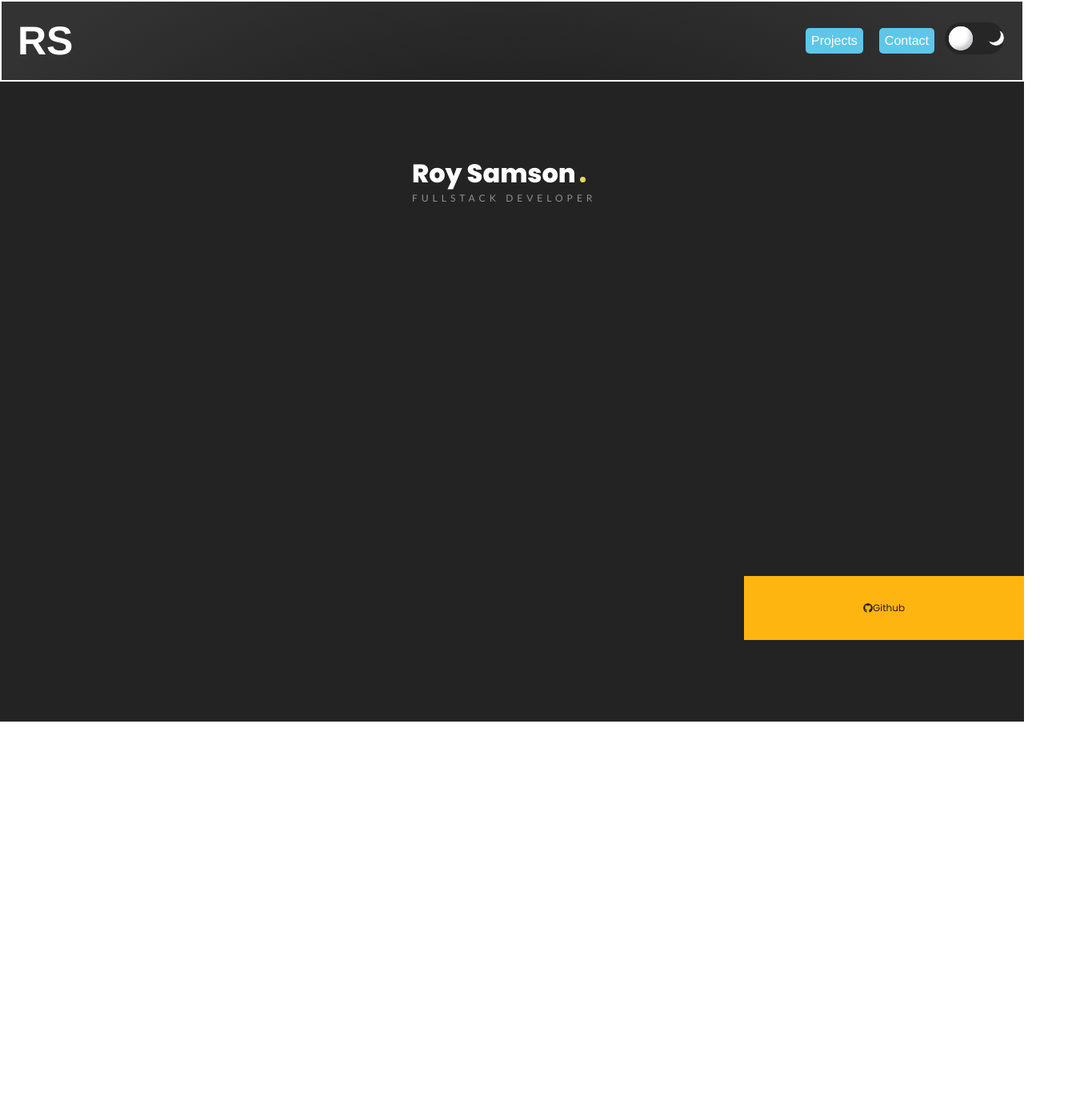
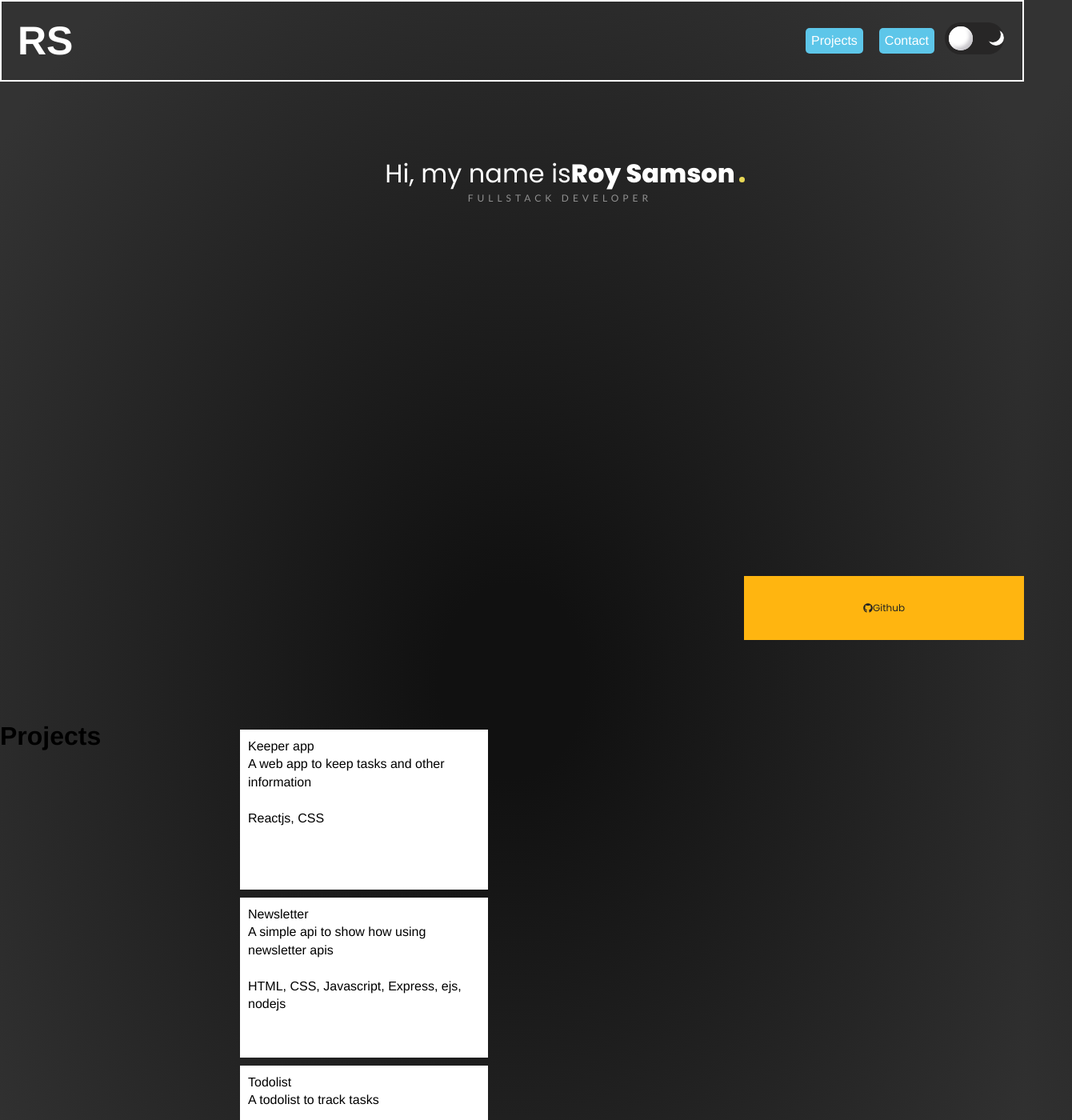
Before and after one commit to RoySamson-stack/final, a React (Create React App) app: page / in a window 1280 px wide. Shown: the top 1400 px of the page at 80% size, 1340 px wide, since content can reach past the window. Before the commit the page ends 902 px from the top, so only its background shows below. Built offline with nearby package versions, Linux system fonts and the light colour scheme.

Commit message:
making the project section

```diff
--- a/src/App.js
+++ b/src/App.js
@@ -1,15 +1,17 @@
 import Header from "./components/header"
 import Contact from "./components/contact"
+import Project from "./components/projectFinal"
 import Main from "./components/main"
 import "./App.scss"
-import { Routes , Route} from "react-router-dom"
+import { Routes, Route } from "react-router-dom"
 
 function App() {
   return (
     <div className="App">
       <Header />
-    <Main />
-    {/* <Contact /> */}
+      <Main />
+      <Project />
+       {/* <Contact />  */}
     </div>
   )
 }
--- a/src/App.scss
+++ b/src/App.scss
@@ -1,6 +1,7 @@
 $primary-color: #ffd700;
 
 @import 'animate.css';
+// @import '~loader.css/src/animations/pacman.scss';
 
 @font-face {
   font-family: "Helvetica Neue",;
@@ -18,6 +19,6 @@ $primary-color: #ffd700;
   src: url("./assets/fonts/CoolveticaRg-Regular.woff2") format("woff2");
 }
 
-input, textarea{
-  font-family: "Helvetica Neue",
-}
+// input, textarea{
+//   font-family: "Helvetica Neue",
+// }
--- a/src/components/main.js
+++ b/src/components/main.js
@@ -1,5 +1,6 @@
 import React from "react"
 import "./main.scss"
+// import Loader from 'react-loaders'
 
 import {FaGithub} from "react-icons/fa"
 
@@ -10,8 +11,10 @@ function Main() {
         <div className="box">
           <div className="title">
             <span className="block"></span>
+            <p className="intro">Hi, my name is </p>
+            <span></span>
             <h1>
-              Roy Samson<span></span>
+               Roy Samson<span></span>
             </h1>
           </div>
 
@@ -34,6 +37,7 @@ function Main() {
           </div>
         </footer>
       </a>
+      {/* <Loader type="pacman" /> */}
     </>
   )
 }
--- a/src/components/main.scss
+++ b/src/components/main.scss
@@ -1,29 +1,22 @@
 @import url('https://fonts.googleapis.com/css?family=Lato:300,400|Poppins:300,400,800&display=swap');
 
-* {
-  margin: 0;
-  padding: 0;
-}
-
-body, html {
-   overflow: hidden;
-}
 
 .container {
-  width: 100%;
+  // // width: 100%;
   height: 100vh;
-  background: #232323;
+  // // background: #232323;
 
-  display: flex;
-  justify-content: center;
+  // display: flex;
+  // justify-content: center;
 
   .box {
-    width: 250px;
+    width: 100%;
     height: 250px;
     position: relative;
     display: flex;
     justify-content: center;
     flex-direction: column;
+    align-items: center;
 
     .title {
       width: 100%;
@@ -31,6 +24,7 @@ body, html {
       display: flex;
       align-items: center;
       height: 50px;
+      justify-content: center;
       font-size: 100px;
 
       .block {
@@ -40,6 +34,19 @@ body, html {
         position: absolute;
         animation: mainBlock 2s cubic-bezier(.74, .06, .4, .92) forwards;
         display: flex;
+      }
+      .intro{
+        font-family: 'Poppins';
+        color: #fff;
+        font-size: 32px;
+        -webkit-animation: mainFadeIn 2s forwards;
+        -o-animation: mainFadeIn 2s forwards;
+        animation: mainFadeIn 2s forwards;
+        animation-delay: 1.6s;
+        opacity: 0;
+        display: flex;
+        align-items: center;
+        justify-content: center;
       }
 
       h1 {
@@ -81,6 +88,7 @@ body, html {
       position: relative;
       display: flex;
       align-items: center;
+      justify-content: center;
       height: 30px;
       margin-top: -10px;
 
@@ -107,6 +115,7 @@ body, html {
       }
     }
   }
+
 }
 
 
--- a/src/components/projectCard.js
+++ b/src/components/projectCard.js
@@ -4,18 +4,22 @@ import link from "./img/exit-top-right.png";
 function ProjectCard(props) {
   return (
       <div className="cards">
+       {/* <div class="overlay"></div> */}
         <div className="card-img">
-        <img src={props.image} className="project-img" alt="projectimage" />
+        {/* <img src={props.image} className="project-img" alt="projectimage" /> */}
         </div>
+        <div className="box">
         <div className="card-details">
-              <p className="project-name">{props.name}</p>
+        <p className="project-name">{props.name}</p>
         <p>{props.description}</p>
         <br/>
         <a href={props.url} className="" target="blank">
-          <img src={link} className="live-link" alt="live"/>
+          {/* <img src={link} className="live-link" alt="live"/> */}
         </a>
         <p className="languages">{props.language}</p>
         </div>
+        </div>
+
 
       </div>
   );
--- a/src/index.css
+++ b/src/index.css
@@ -2,6 +2,7 @@
   box-sizing: border-box;
   padding: 0;
   margin: 0;
+
 }
 
 
@@ -171,3 +172,57 @@ body{
   display: flex;
   font-size: 20px;
 }
+.project{
+  height: 100vh;
+  display: grid;
+  grid-template-columns: repeat(3, 1fr);
+
+  color: black;
+
+}
+
+.cards {
+	display: flex;
+	justify-content: center;
+	align-items: center;
+  margin: 10px;
+	position: relative;
+}
+.overlay {
+	position: absolute;
+	top: 0;
+	left: 0;
+	width: 100vw;
+	height: 100vh;
+	background-image: url(https://images4.alphacoders.com/153/153218.jpg);
+	background-size: cover;
+	-webkit-filter: blur(25px);
+	z-index: -1;
+}
+.box {
+	width: 800px;
+	display: flex;
+	height: 200px;
+	transform:translatex(60px)
+}
+.card-details {
+	width: calc(50% - 90px);
+	background-color: white;
+	line-height: 1.4;
+	padding: 10px;
+}
+.content h3 {
+	margin-bottom: 5px;
+}
+.image {
+	width: 50%;
+	border-bottom: 200px solid transparent;
+	border-left: 60px solid white;
+}
+.image img {
+	width: 100%;
+	height: 200px;
+	position: relative;
+	z-index: -1;
+	transform: translateX(-60px);
+}
```
Also changed, not shown: src/components/Sidebar/index.js (deleted, +0 -14 lines), src/components/layout/index.js (deleted, +0 -12 lines), src/components/Sidebar/index.scss (deleted), src/components/layout/index.scss (deleted).
